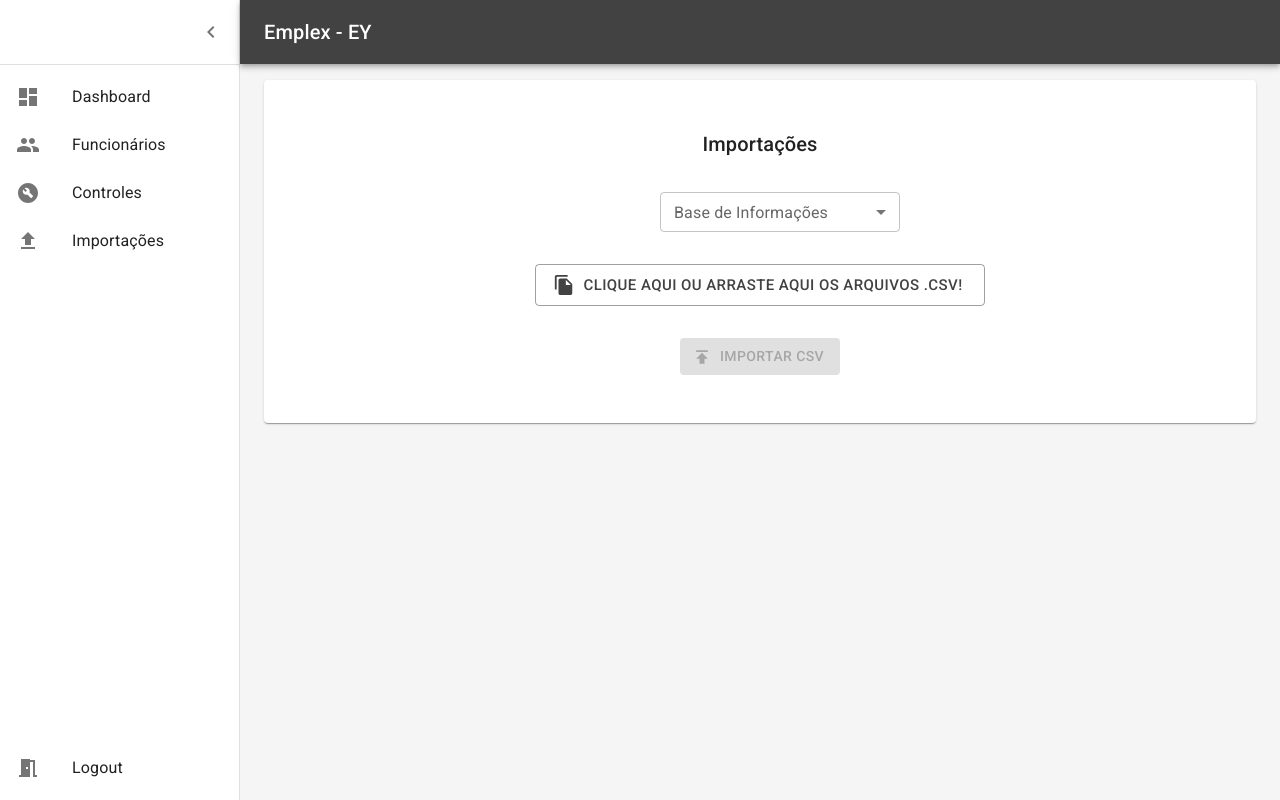
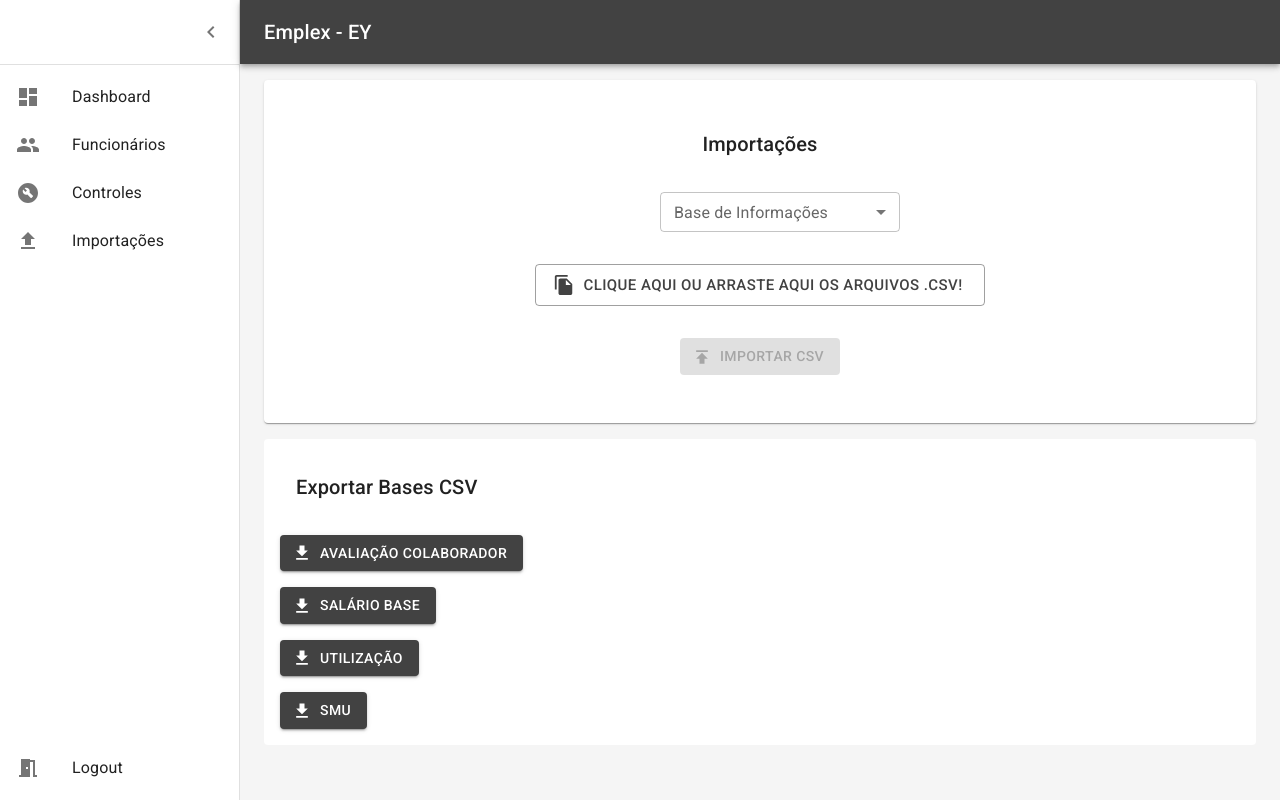
Before and after one commit to Gabroiz/eychallenge, a Next.js app: page /dashboard/imports in a window 1280 px wide. Built offline with nearby package versions, Linux system fonts and the light colour scheme.

Commit message:
Export buttons
Adding export buttons

```diff
--- a/package.json
+++ b/package.json
@@ -24,6 +24,7 @@
     "date-fns": "^2.25.0",
     "next": "11.1.2",
     "next-auth": "^3.29.0",
+    "node-fetch": "^3.0.0",
     "nookies": "^2.5.2",
     "nprogress": "^0.2.0",
     "react": "17.0.2",
@@ -34,6 +35,8 @@
     "react-icons": "^4.2.0",
     "recharts": "^2.1.4",
     "sass": "^1.42.1",
+    "stream": "^0.0.2",
+    "util.promisify": "^1.1.1",
     "yup": "^0.32.9"
   },
   "devDependencies": {
--- a/src/pages/dashboard/imports.tsx
+++ b/src/pages/dashboard/imports.tsx
@@ -8,6 +8,11 @@ import { styles } from 'Styles/dashboard/importsStyle';
 import { useCallback, useState } from 'react';
 import { FileError, FileRejection, useDropzone } from 'react-dropzone';
 import { SingleFileUploadWithProgress } from '../../components/Uploads/SingleFileUploadWithProgress';
+import FileDownloadIcon from '@mui/icons-material/FileDownload';
+import stream from 'stream';
+import { promisify } from 'util';
+import fetch from 'node-fetch';
+
 
 const Input = styled('input')({
     display: 'none',
@@ -110,7 +115,38 @@ export default function Imports() {
                     </Grid>
                 </Paper>
             </Grid>
+            <Grid item xs={12}>
+                <Paper sx={styles.paper} elevation={0}>
+                    <Grid container spacing={2} justifyContent="space-between">
+                        <Grid item xs={12}>
+                            <Typography sx={styles.title} variant="h6">Exportar Bases CSV</Typography>
+                        </Grid>
+                        <Grid item xs={12} md={12}>
+                            <label htmlFor="contained-button-file" >
+                                <Button variant="contained" startIcon={<FileDownloadIcon />}  href="https://performance-tracker-fiap.herokuapp.com/employee-evaluation/csv">Avaliação Colaborador</Button>
+                            </label>
+                        </Grid>
+                        <Grid item xs={12} md={12}>
+                            <label htmlFor="contained-button-file" >
+                                <Button variant="contained" startIcon={<FileDownloadIcon />}  href="https://performance-tracker-fiap.herokuapp.com/base-salary/csv">Salário Base</Button>
+                            </label>
+                        </Grid>
+                        <Grid item xs={12} md={12}>
+                            <label htmlFor="contained-button-file" >
+                                <Button variant="contained" startIcon={<FileDownloadIcon />}  href="https://performance-tracker-fiap.herokuapp.com/utilization/csv">Utilização</Button>
+                            </label>
+                        </Grid>
+                        <Grid item xs={12} md={12}>
+                            <label htmlFor="contained-button-file" >
+                                <Button variant="contained" startIcon={<FileDownloadIcon />}  href="https://performance-tracker-fiap.herokuapp.com/smu/csv">SMU</Button>
+                            </label>
+                        </Grid>
+                    </Grid>
+                </Paper>
+            </Grid>
+
         </Grid>
+
     )
 }
 
```
Also changed, not shown: 1 other file (tests, documents, lock files or other folders).
